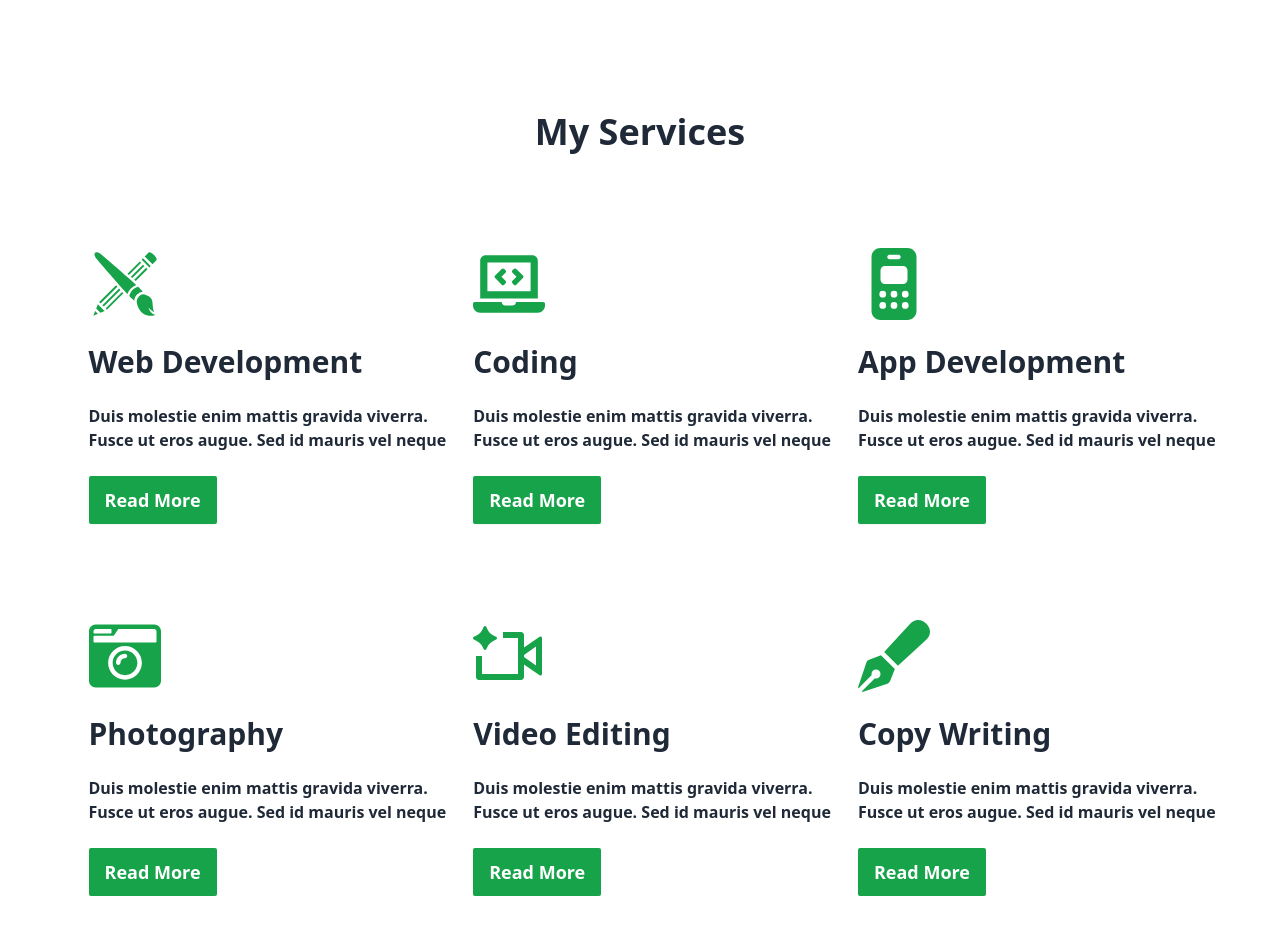
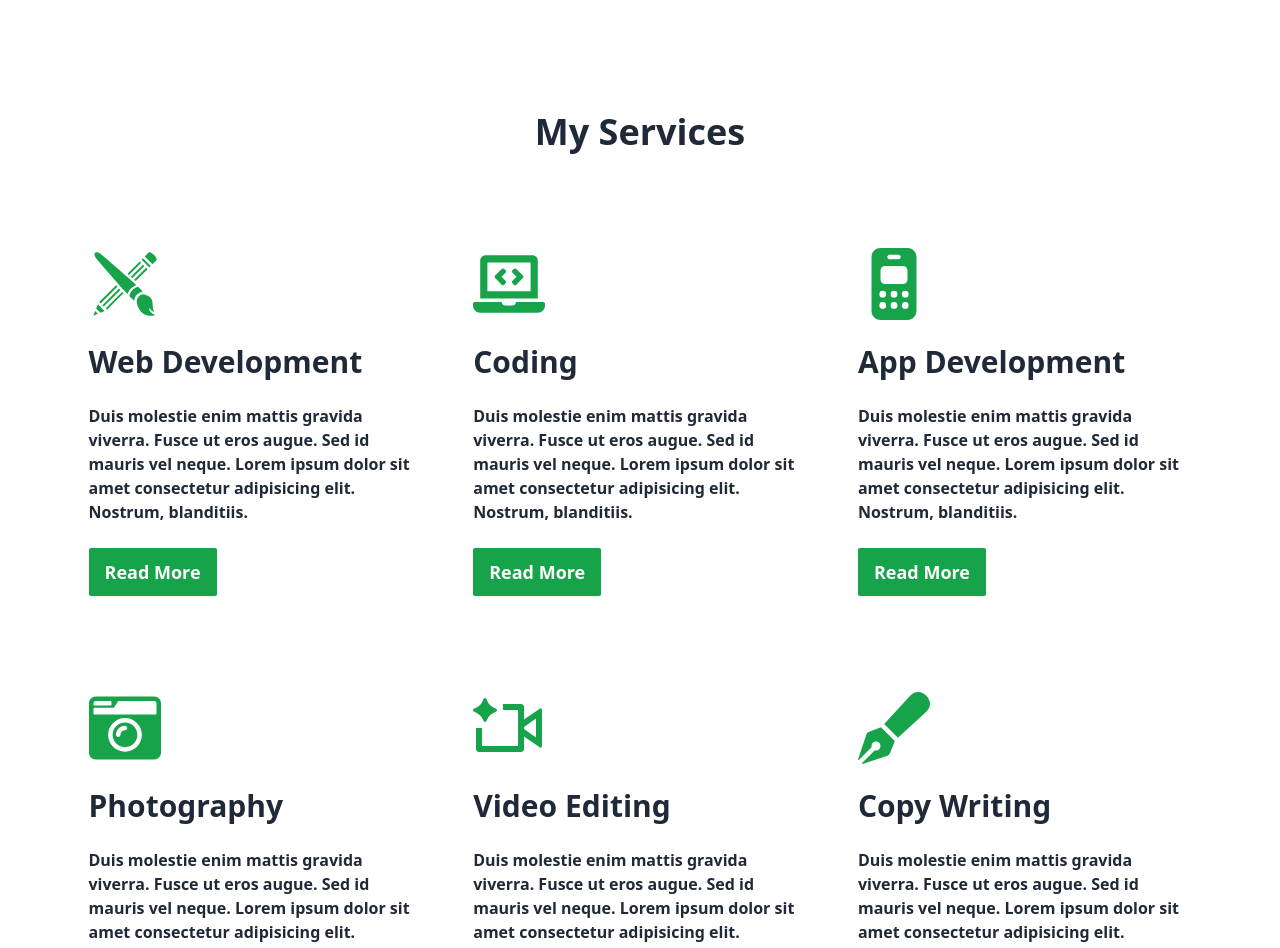
Before and after one commit to Mamunfx/PortfolioWeb, a React (Vite) app in the folder Client/portfolio-web/: page /services in a window 1280 px wide. Shown: the top 948 px of the page. Before the commit the page ends 896 px from the top, so only its background shows below. Built offline with nearby package versions, Linux system fonts and the light colour scheme.

Commit message:
first push of the day

```diff
--- a/Client/portfolio-web/src/Components/Aboutme.jsx
+++ b/Client/portfolio-web/src/Components/Aboutme.jsx
@@ -8,26 +8,27 @@ const Aboutme = () => {
 
         <div className="hero min-h-screen bg-gray-600">
           <div className="hero-overlay bg-opacity-60"></div>
-          <div className="hero-content text-neutral-content grid grid-cols-2 gap-20">
-            <div className="">
+          <div className="w-10/12 text-neutral-content grid grid-cols-2 ">
+            <div className="flex justify-center">
               <img
                 src="https://i.ibb.co.com/7dGPF6jg/rsz-2img20220417182940-01-1.jpg"
                 className="h-[36rem] object-cover rounded-xl"
               />
             </div>
-            <div className=" flex flex-col ">
-              <div class="relative  text-white border-2 border-white p-5 text-3xl mb-4 w-fit">
+
+            <div className=" flex flex-col justify-center gap-2">
+              <div class="relative  text-white border-2 border-white p-5 text-4xl mb-4 w-fit">
                 <div class="absolute bottom-0 left-[25%] transform -translate-x-1/2 translate-y-full w-0 h-0 border-t-[10px] border-t-white border-r-[10px] border-x-transparent"></div>
                 Hi There
               </div>
 
-              <p className="mb-5  text-lg font-semibold text-gray-400 w-11/12">
+              <p className="mb-5  text-xl font-semibold text-gray-400 w-11/12">
                 Provident cupiditate voluptatem et in. Quaerat fugiat ut
                 assumenda excepturi exercitationem quasi. In deleniti eaque aut
                 repudiandae et a id nisi. Lorem ipsum dolor sit amet
                 consectetur.
               </p>
-              <div className="grid grid-cols-2 gap-4 text-xl mt-4">
+              <div className="grid grid-cols-2 gap-4 text-2xl mt-4">
                 <p className="text-left text-green-500">
                   Name : <p className="text-white text-lg">Md. Mamun</p>
                 </p>
@@ -44,11 +45,11 @@ const Aboutme = () => {
               </div>
               <div className="pt-10 mb-14 border-b align-middle"></div>
 
-              <div className="flex space-x-4 ">
-                <button className="btn bg-green-600 text-white border-none rounded-sm text-lg">
+              <div className="flex space-x-8 ">
+                <button className="btn bg-green-600 text-white border-none rounded-sm text-xl">
                   Contact Me <FaArrowRight />
                 </button>
-                <button className="btn  border-2 text-white rounded-sm text-lg bg-base-content">
+                <button className="btn  border-2 text-white rounded-sm text-xl bg-base-content">
                   Downloa CV <FaDownload />
                 </button>
               </div>
--- a/Client/portfolio-web/src/Components/Banner.jsx
+++ b/Client/portfolio-web/src/Components/Banner.jsx
@@ -5,24 +5,24 @@ import { IoLogoInstagram } from "react-icons/io";
 import { FaGithub } from "react-icons/fa";
 const Banner = () => {
   return (
-    <div className="hero min-h-screen bg-gray-600 mt-20 pt-8">
+    <div className="hero min-h-screen bg-gray-600 mt-20 pt-8 ">
 
-      <div className="hero-content text-neutral-content flex ">
+      <div className=" text-neutral-content grid lg:grid-cols-3    w-10/12 py-8 ">
 
-        <div className=" text-left items-start space-y-8">
-          <h1 className="mb-5 text-6xl font-semibold w-4/5">Say Hi from Mamun, Web developer and designer</h1>
-          <p className="mb-5 w-4/6 font-semibold">
+        <div className=" text-left items-start space-y-8 pt-20 col-span-2 ">
+          <h1 className="mb-5 text-6xl lg:text-[5rem]  font-semibold w-4/5">Say Hi from Mamun, Web developer and designer</h1>
+          <p className="mb-5 w-4/6 font-semibold lg:text-lg">
             I design and develop services for customers of all sizes, specializing in creating stylish, modern websites, web services and online stores.
           </p>
 
           <div className='flex pt-24 gap-28'>
             <div className='space-y-4'>
               <h1 className='text-7xl font-extrabold text-green-500'>10+</h1>
-              <h1 className='text-sm'>Years of <br /> experiences</h1>
+              <h1 >Years of <br /> experiences</h1>
             </div>
             <div className='space-y-4'>
               <h1 className='text-7xl font-extrabold text-green-500'>180+</h1>
-              <h1 className='text-sm'>Project completed on <br /> 13 countries</h1>
+              <h1 >Project completed on <br /> 13 countries</h1>
             </div>
           </div>
 
@@ -34,7 +34,8 @@ const Banner = () => {
           <h1 className='text-right text-sm'>Web designer <br />& developer</h1>
         </div>
         <div className='space-y-4 '>
-        <img src="https://i.ibb.co.com/jVp4bs5/IMG-8269-2.jpg" className='h-[26rem] w-[34rem] rounded-2xl object-cover '/>
+        <img src="https://i.ibb.co.com/jVp4bs5/IMG-8269-2.jpg" className='
+        lg:h-[26rem] lg:w-[30rem] rounded-2xl object-fill  '/>
         <div>
         <h1>hi@Mamun.developer</h1>
         <h1>Base in Dhaka,Bangladesh.</h1>
--- a/Client/portfolio-web/src/Components/Navbar.jsx
+++ b/Client/portfolio-web/src/Components/Navbar.jsx
@@ -8,7 +8,7 @@ const Navbar = () => {
     return (
         <div>
             <div className="navbar bg-base-100 fixed top-0 left-0 w-full z-50">
-                <div className="navbar-start">
+                <div className="navbar-end">
                     <div className="dropdown">
                         <div tabIndex={0} role="button" className="btn btn-ghost lg:hidden">
                             <svg
@@ -83,8 +83,9 @@ const Navbar = () => {
                             </li>
                         </ul>
                     </div>
-                    <a className="absolute top-11 z-10 text-4xl p-3 font-semibold bg-green-500 flex justify-center">M.</a>
+
                 </div>
+                <a className="absolute top-11 left-12 z-10 text-4xl p-3 font-semibold bg-green-500 flex justify-center">M.</a>
                 <div className="navbar-end hidden lg:flex mr-10">
                     <ul className="menu menu-horizontal px-1 text-lg">
                         <li>
--- a/Client/portfolio-web/src/Components/Services.jsx
+++ b/Client/portfolio-web/src/Components/Services.jsx
@@ -17,9 +17,9 @@ const Services = () => {
               <GiPencilBrush />
             </div>
             <h2 className=" font-semibold text-3xl">Web Development</h2>
-            <p className="font-semibold">
+            <p className="font-semibold w-11/12">
               Duis molestie enim mattis gravida viverra. Fusce ut eros augue.
-              Sed id mauris vel neque
+              Sed id mauris vel neque. Lorem ipsum dolor sit amet consectetur adipisicing elit. Nostrum, blanditiis.
             </p>
             <div className="">
               <button className="btn bg-green-600 text-white border-none rounded-sm text-lg">
@@ -35,9 +35,9 @@ const Services = () => {
               <FaLaptopCode />
             </div>
             <h2 className=" font-semibold text-3xl">Coding</h2>
-            <p className="font-semibold">
+            <p className="font-semibold w-11/12">
               Duis molestie enim mattis gravida viverra. Fusce ut eros augue.
-              Sed id mauris vel neque
+              Sed id mauris vel neque. Lorem ipsum dolor sit amet consectetur adipisicing elit. Nostrum, blanditiis.
             </p>
             <div className="">
               <button className="btn bg-green-600 text-white border-none rounded-sm text-lg">
@@ -53,9 +53,9 @@ const Services = () => {
               <FaMobileRetro />
             </div>
             <h2 className=" font-semibold text-3xl">App Development</h2>
-            <p className="font-semibold">
+            <p className="font-semibold w-11/12">
               Duis molestie enim mattis gravida viverra. Fusce ut eros augue.
-              Sed id mauris vel neque
+              Sed id mauris vel neque. Lorem ipsum dolor sit amet consectetur adipisicing elit. Nostrum, blanditiis.
             </p>
             <div className="">
               <button className="btn bg-green-600 text-white border-none rounded-sm text-lg">
@@ -73,9 +73,9 @@ const Services = () => {
               <FaCameraRetro />
             </div>
             <h2 className=" font-semibold text-3xl">Photography</h2>
-            <p className="font-semibold">
+            <p className="font-semibold w-11/12">
               Duis molestie enim mattis gravida viverra. Fusce ut eros augue.
-              Sed id mauris vel neque
+              Sed id mauris vel neque. Lorem ipsum dolor sit amet consectetur adipisicing elit. Nostrum, blanditiis.
             </p>
             <div className="">
               <button className="btn bg-green-600 text-white border-none rounded-sm text-lg">
@@ -91,9 +91,9 @@ const Services = () => {
               <RiVideoOnAiLine />
             </div>
             <h2 className=" font-semibold text-3xl">Video Editing</h2>
-            <p className="font-semibold">
+            <p className="font-semibold w-11/12">
               Duis molestie enim mattis gravida viverra. Fusce ut eros augue.
-              Sed id mauris vel neque
+              Sed id mauris vel neque. Lorem ipsum dolor sit amet consectetur adipisicing elit. Nostrum, blanditiis.
             </p>
             <div className="">
               <button className="btn bg-green-600 text-white border-none rounded-sm text-lg">
@@ -109,9 +109,9 @@ const Services = () => {
               <FaPenFancy />
             </div>
             <h2 className=" font-semibold text-3xl">Copy Writing</h2>
-            <p className="font-semibold">
+            <p className="font-semibold w-11/12">
               Duis molestie enim mattis gravida viverra. Fusce ut eros augue.
-              Sed id mauris vel neque
+              Sed id mauris vel neque. Lorem ipsum dolor sit amet consectetur adipisicing elit. Nostrum, blanditiis.
             </p>
             <div className="">
               <button className="btn bg-green-600 text-white border-none rounded-sm text-lg">
--- a/Client/portfolio-web/src/Components/Testimonial.jsx
+++ b/Client/portfolio-web/src/Components/Testimonial.jsx
@@ -3,7 +3,7 @@ import { BsChatRightQuoteFill } from "react-icons/bs";
 
 const Testimonial = () => {
   return (
-    <div className="my-40">
+    <div className="my-40 w-10/12 mx-auto">
       <div>
         <h1 className="text-center text-4xl font-bold my-20 mt-28">Testimonials</h1>
       </div>
```
